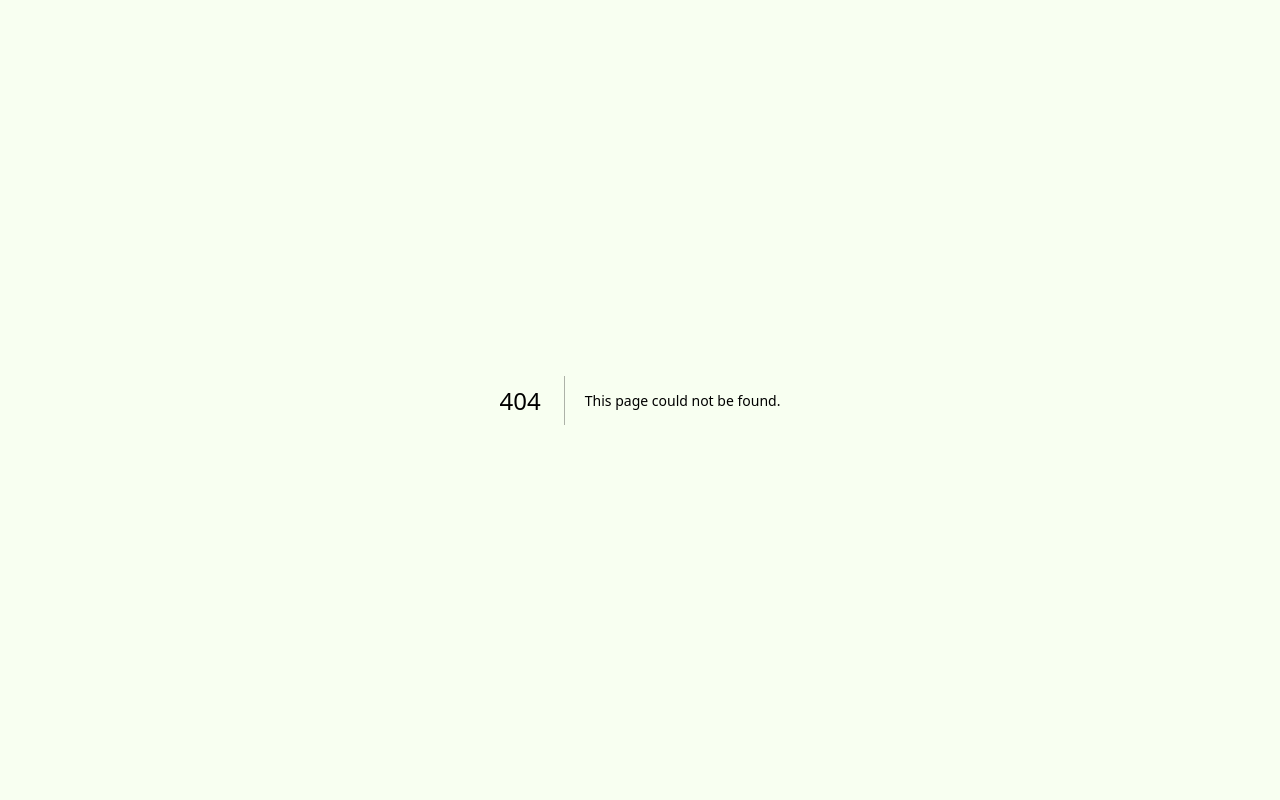
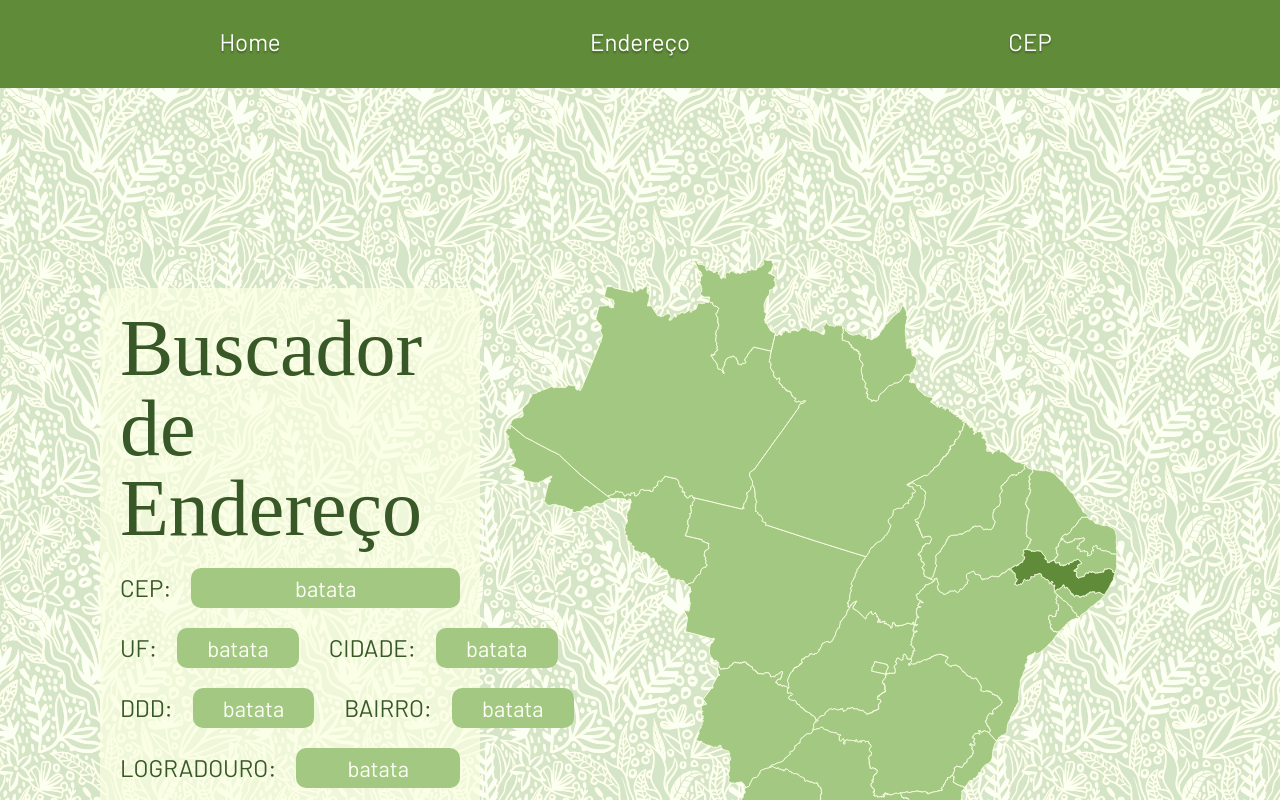
Before and after one commit to CharlieL131/fap-projeto-cep, a Next.js app: page /result in a window 1280 px wide. Before the commit this address had no page. Shown: the top 800 px of the page. Built offline with nearby package versions, Linux system fonts and the light colour scheme; a web font is replaced by a local one.

Commit message:
feat: result

```diff
--- /dev/null
+++ b/src/app/result/page.tsx
@@ -0,0 +1,38 @@
+import "./styles.css"
+import Header from "@/components/header";
+import Tab from "@/components/tab";
+import Hill from "@/components/hill";
+import Brazil from "@/components/brazil";
+import InfoBox from "@/components/infoBox";
+import Display from "@/components/display";
+
+export default function CEP() {
+  return (
+    <div className="page">
+      <Header>
+        <Tab route="/" name="Home"></Tab>
+        <Tab route="/endereco" name="Endereço"></Tab>
+        <Tab route="/cep" name="CEP"></Tab>
+      </Header>
+      <div className="content">
+          <InfoBox title="Buscador de Endereço">
+            <div style={{width:"100%", display: "flex", flexDirection: "column", gap:"20px"}}>
+              <Display title="CEP:" value="batata"/>
+              <div style={{width: "100%", display:"flex", alignItems:"center", justifyContent:"space-between", gap:"30px"}}>
+                <Display title="UF:" value="batata"/>
+                <Display title="CIDADE:" value="batata"/>
+              </div>
+              <div style={{width: "100%", display:"flex", alignItems:"center", justifyContent:"space-between", gap:"30px"}}>
+                <Display title="DDD:" value="batata"/>
+                <Display title="BAIRRO:" value="batata"/>
+              </div>
+              <Display title="LOGRADOURO:" value="batata"/>
+              <Display title="COMPLEMENTO:" value="batata"/>
+            </div>
+          </InfoBox>
+      </div>
+      <Brazil/>
+      <Hill/>
+    </div>
+  );
+}
--- /dev/null
+++ b/src/app/result/styles.css
@@ -0,0 +1,42 @@
+
+.page {
+    min-height: max(100vh, 1000px);
+    display: flex;
+    flex-direction: column;
+    position: relative;
+}
+
+.content {
+    flex: 1;
+    position: "relative";
+    padding: 200px 800px 0px 100px;
+    display: flex;
+    align-items: center;
+}
+
+.page::before {
+    content: "";
+    display: block;
+    position: absolute;
+    height: max(100vh, 1000px);
+    width: 100wh;
+    top: 0;
+    left: 0;
+    right: 0;
+    z-index: -1;
+    background-image: url("/pattern-7932239_1280.png");
+    background-repeat: repeat;
+    background-position: 0 0;
+    background-size: 20%;
+    filter: opacity(50%) hue-rotate(295deg) saturate(170%) sepia(42%);
+}
+
+.form{
+    display: flex;
+    flex-direction: column;
+    align-items: center;
+    justify-content: center;
+    padding: 0 60px;
+    width: 100%;
+    gap: 10px;
+}
```
